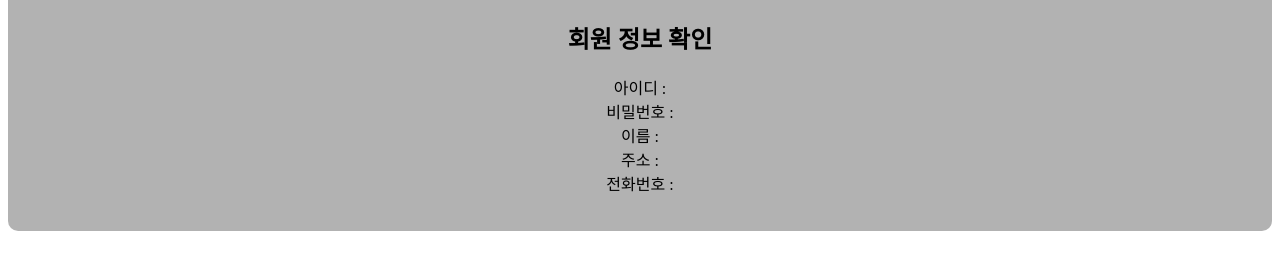
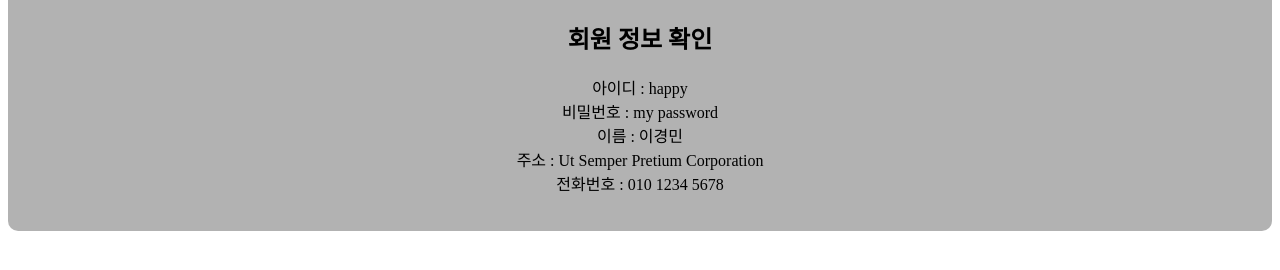
Before and after one commit to meenyweeny/Frontend_Home, a plain HTML site: page mypage.html in a window 1280 px wide. Shown: the part 260-530 px from the top of the page. Drawn offline with Linux system fonts and the light colour scheme.

Commit message:
feat #4 : 회원 정보 띄우기

```diff
--- /dev/null
+++ b/json/userInfo.json
@@ -0,0 +1,3 @@
+{
+  "data": ["happy", "my password", "이경민", "Ut Semper Pretium Corporation", "010 1234 5678"]
+}
--- a/mypage.html
+++ b/mypage.html
@@ -8,6 +8,25 @@
     <link rel="stylesheet" href="./css/common.css" />
     <link rel="stylesheet" href="./css/mypage.css" />
     <link rel="stylesheet" href="./css/index.css" />
+
+    <script>
+      let xhttp = new XMLHttpRequest();
+      xhttp.open("GET", "./json/userInfo.json", true);
+      xhttp.onreadystatechange = function () {
+        if (this.readyState == 4 && this.status == 200) {
+          let storage = JSON.parse(this.response);
+          const cols = ["id", "password", "name", "address", "tel"];
+          for (let i = 0; i < cols.length; i++) {
+            let div = document.getElementById(cols[i]);
+            let span = document.createElement("span");
+            span.innerHTML = " " + storage.data[i];
+            div.appendChild(span);
+          }
+          document.querySelector("tbody").appendChild(tr);
+        }
+      };
+      xhttp.send();
+    </script>
   </head>
   <body>
     <ul class="navbar">
@@ -29,7 +48,7 @@
     <div class="flexColumnCenter black border10">
       <br />
       <h2>회원 정보 확인</h2>
-      <div id="id">아이디 :</div>
+      <div id="id" clsss="flexRowCenter">아이디 :</div>
       <div id="password">비밀번호 :</div>
       <div id="name">이름 :</div>
       <div id="address">주소 :</div>
```
